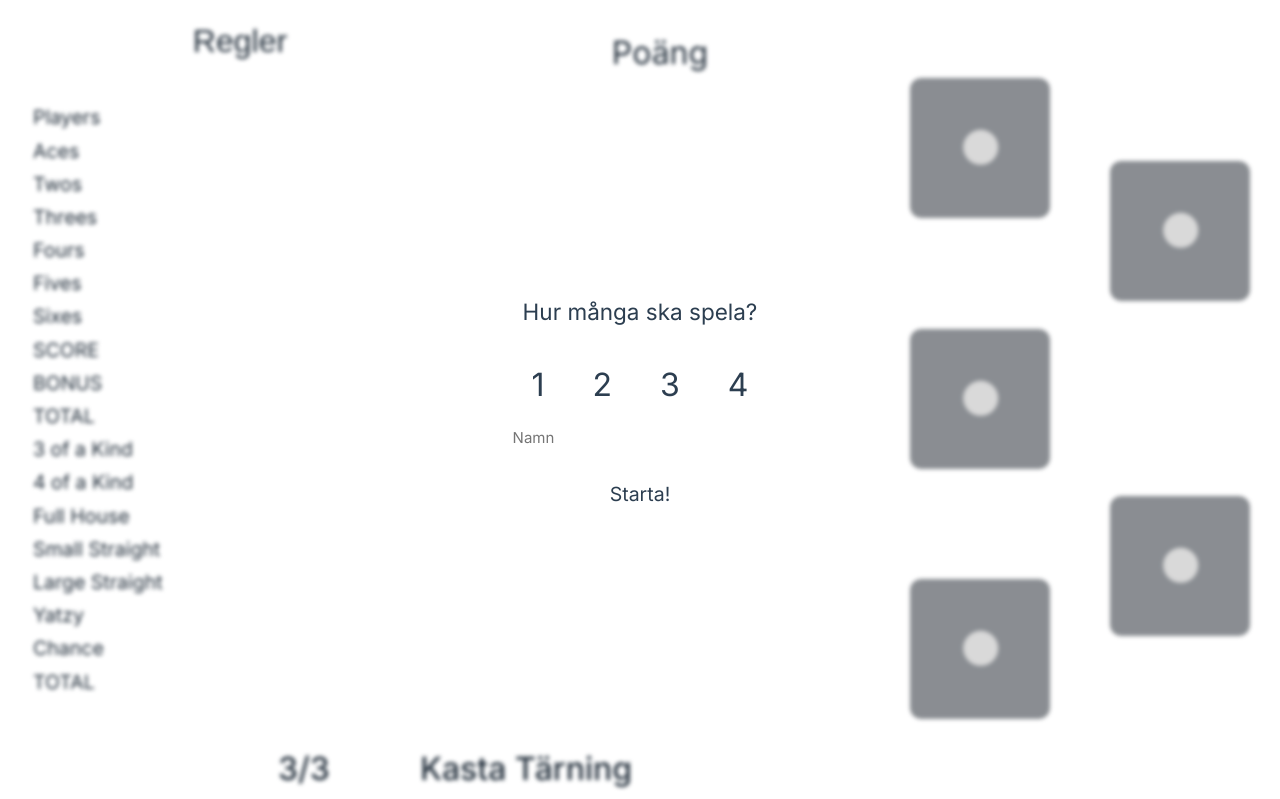
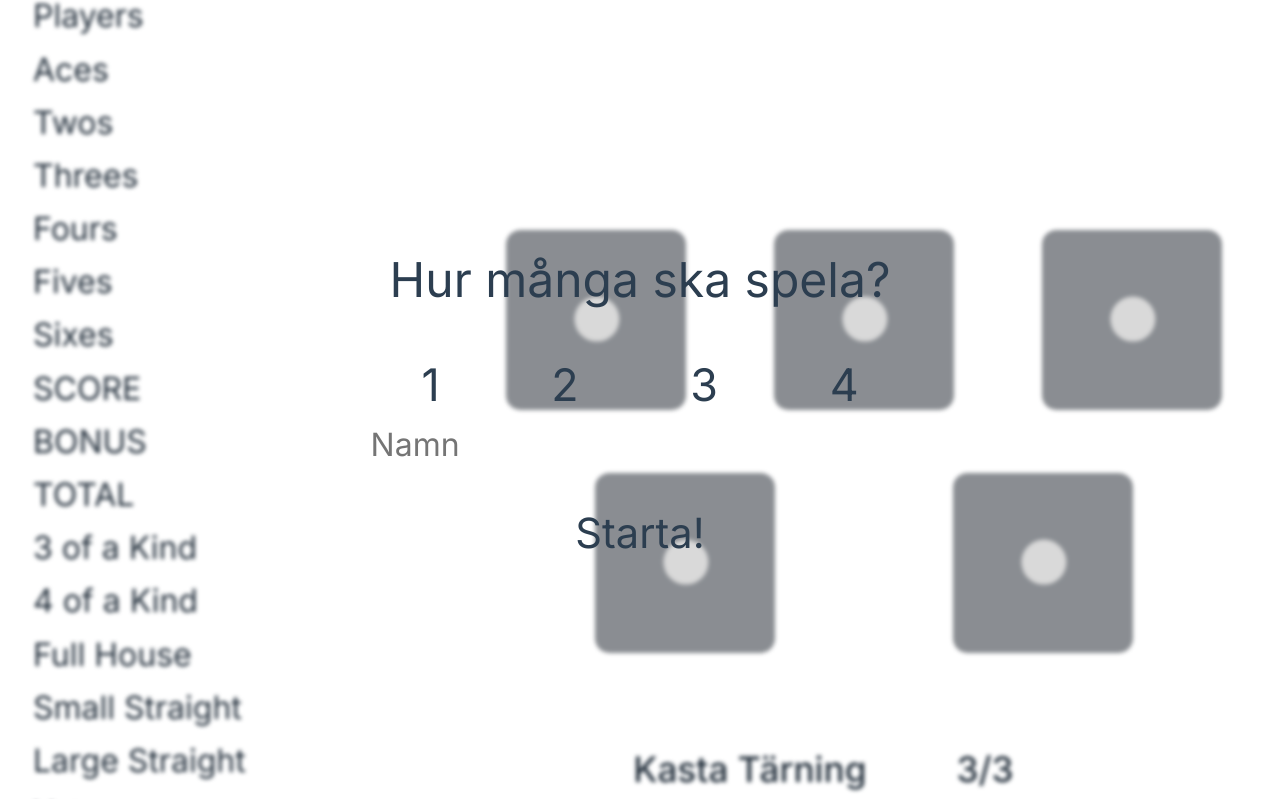
Before and after one commit to Shzku/YatzySpel, a Vue app: page /yatzy in a window 1280 px wide. Shown: the top 799 px of the page. Built offline with nearby package versions, Linux system fonts and the light colour scheme.

Commit message:
Yeah, i think it's done now

```diff
--- a/src/components/DiceComponent.vue
+++ b/src/components/DiceComponent.vue
@@ -84,4 +84,10 @@ export default {
         }
     }
 
+    @media screen and (min-width: 1200px) {
+        .dice {
+            width: 180px;
+        }
+    }
+
 </style>
--- a/src/components/PlayerCreationOverlay.vue
+++ b/src/components/PlayerCreationOverlay.vue
@@ -158,6 +158,7 @@ input {
 @media screen and (min-width: 800px) {
     .overlayContainer {
         width: fit-content;
+        padding: 40px;
     }
 
     .toggleButton {
@@ -165,4 +166,22 @@ input {
     }
 }
 
+@media screen and (min-width: 1200px) {
+    .overlayContainer {
+        font-size: xx-large;
+    }
+
+    .toggleButton {
+        font-size: 2.8rem;
+    }
+
+    #startButton {
+        padding: 1.5rem;
+    }
+
+    #header {
+        padding: 1.5rem;
+    }
+}
+
 </style>
--- a/src/components/RulesOverlay.vue
+++ b/src/components/RulesOverlay.vue
@@ -120,4 +120,10 @@ export default {
         width: 100%;
     }
 }
+
+@media screen and (min-width: 1200px) {
+    .swapOverlayButton2 {
+        font-size: 3rem;
+    }
+}
 </style>
--- a/src/components/TableComponent.vue
+++ b/src/components/TableComponent.vue
@@ -340,4 +340,18 @@ td {
     }
 }
 
+@media screen and (min-width: 1200px) {
+    table {
+        font-size: 2rem;
+    }
+
+    .swapOverlayButton {
+        font-size: 3rem;
+    }
+
+    .overlayTitle {
+        font-size: 3rem;
+    }
+}
+
 </style>
--- a/src/views/GameView.vue
+++ b/src/views/GameView.vue
@@ -182,7 +182,7 @@ export default defineComponent({
                     <DiceComponent ref="dice5" />
                 </div>
                 <br>
-                <div style="width: auto; top: 0; left: 0; margin: 0; align-items: center" class="InfoBox">
+                <div style="top: 0; left: 0; margin: 0; align-items: center" class="InfoBox">
                     <RuleOverlay v-if="infoboxToggle"/>
                     <TableComp v-if="!infoboxToggle"/>
                 </div>
@@ -225,6 +225,7 @@ export default defineComponent({
     justify-content: center;
     visibility: hidden;
     height: 0px;
+    width: auto;
 }
 
 .blurred {
@@ -315,4 +316,31 @@ export default defineComponent({
     }
 }
 
+@media screen and (min-width: 1200px) {
+    .InfoBox {
+        width: 33vw;
+        float: left;
+        height: 100%;
+    }
+
+    .flex-container-2 {
+        flex-direction: row;
+        width: 65vw;
+        float: right;
+        height: fit-content;
+        margin-top: 25vh;
+    }
+
+    .iDontLikeFlexboxAnymore {
+        flex-direction: row;
+        justify-content: center;
+        width: 65vw;
+        margin-top: 50vh;
+    }
+
+    .menuButtons {
+        font-size: 2.2rem;
+    }
+}
+
 </style>
--- a/src/views/StartView.vue
+++ b/src/views/StartView.vue
@@ -45,4 +45,16 @@ import { RouterLink, RouterView } from 'vue-router';
     text-decoration: none;
 }
 
+@media screen and (min-width: 800px) {
+    .title {
+        font-size: 7em;
+    }
+}
+
+@media screen and (min-width: 1200px) {
+    .title {
+        font-size: 10em;
+    }
+}
+
 </style>
```
